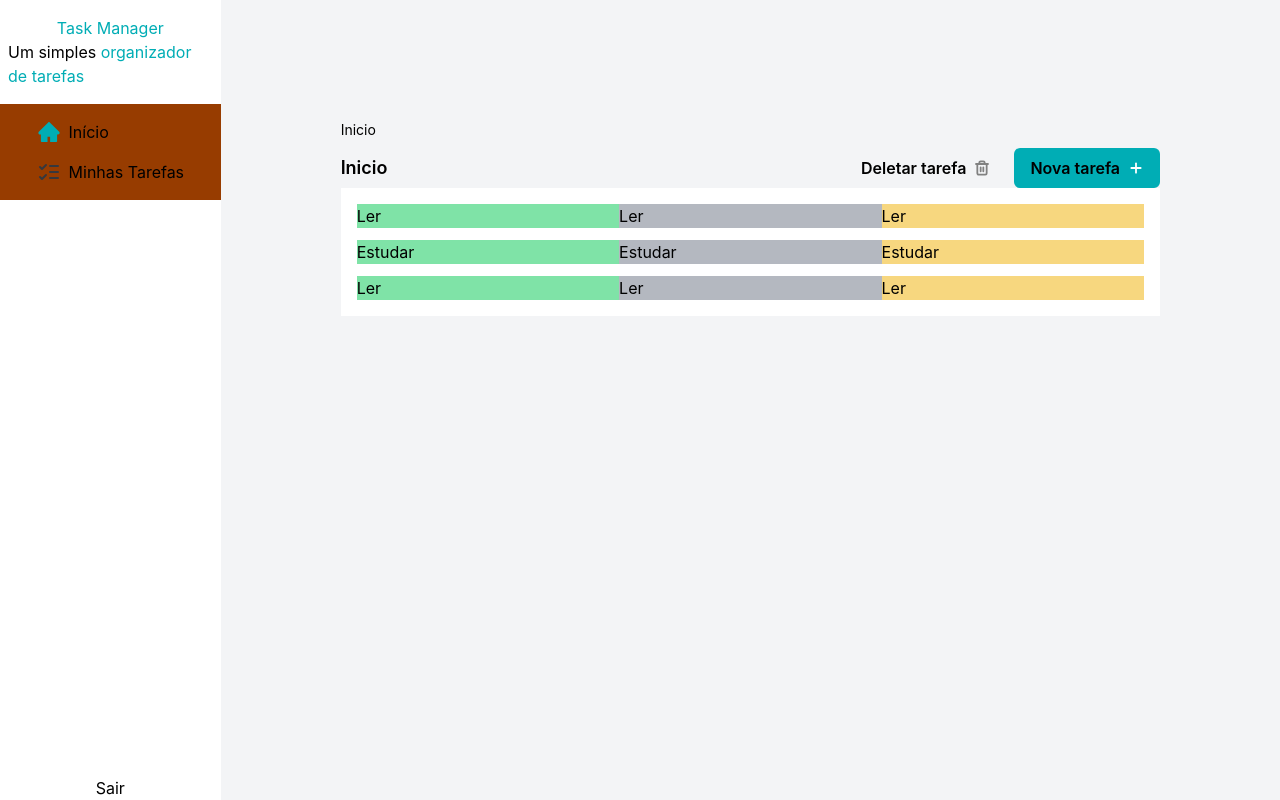
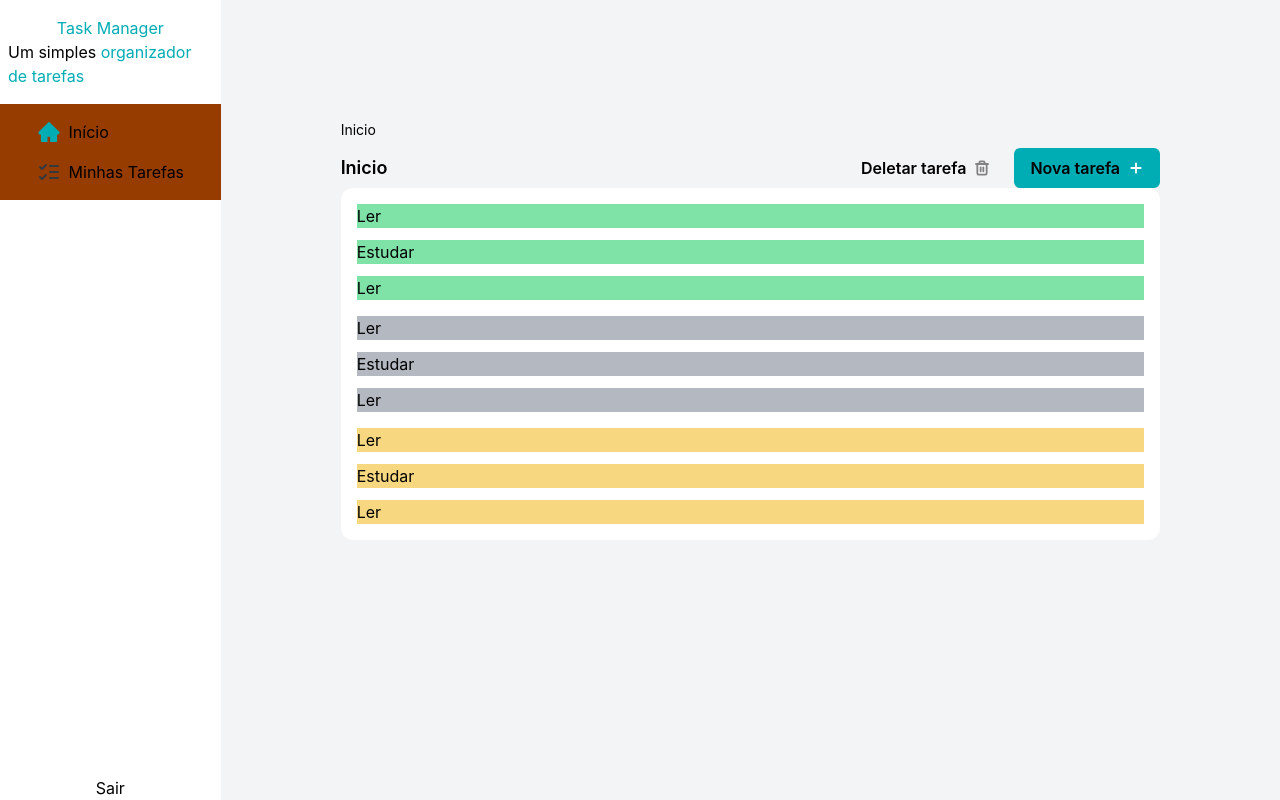
Before and after one commit to LuizChristani/TaskManager, a React (Vite) app in the folder frontend/: page / in a window 1280 px wide. Built offline with nearby package versions, Linux system fonts and the light colour scheme.

Commit message:
feat: improved styles and remove w-full

```diff
--- a/frontend/src/components/Card.tsx
+++ b/frontend/src/components/Card.tsx
@@ -1,11 +1,11 @@
 interface CardProps{
     children: React.ReactNode,
-    className?: React.HtmlHTMLAttributes<HTMLElement>
+    className?: string
 }
 
 export const Card = ({children, className}: CardProps) => {
     return (
-        <div className={`flex w-full bg-[#FFFFFF] ${className} p-4`}>
+        <div className={`flex flex-col bg-[#FFFFFF] rounded-xl gap-4 ${className} p-4`}>
             {children}
         </div>
     );
```
